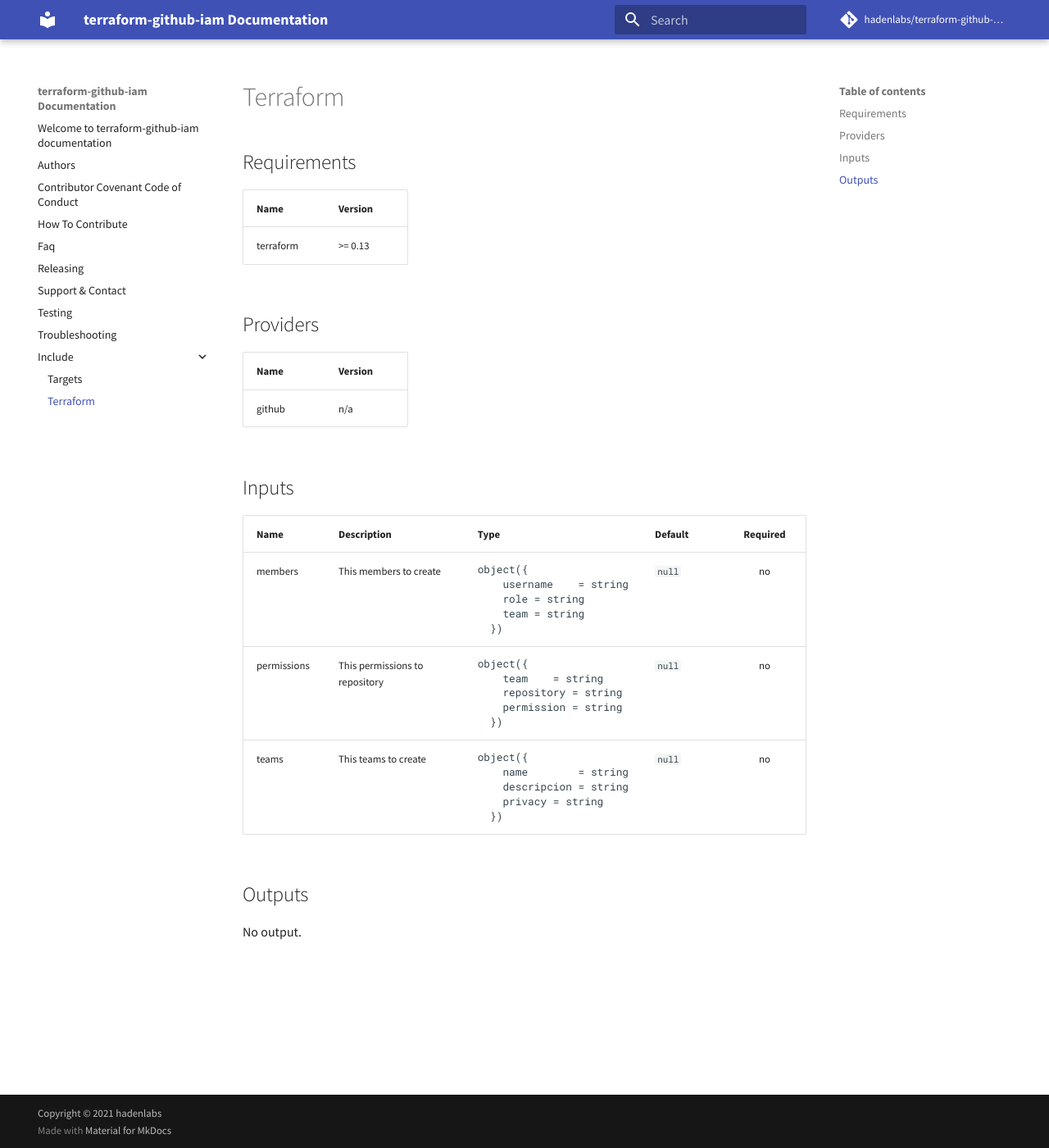
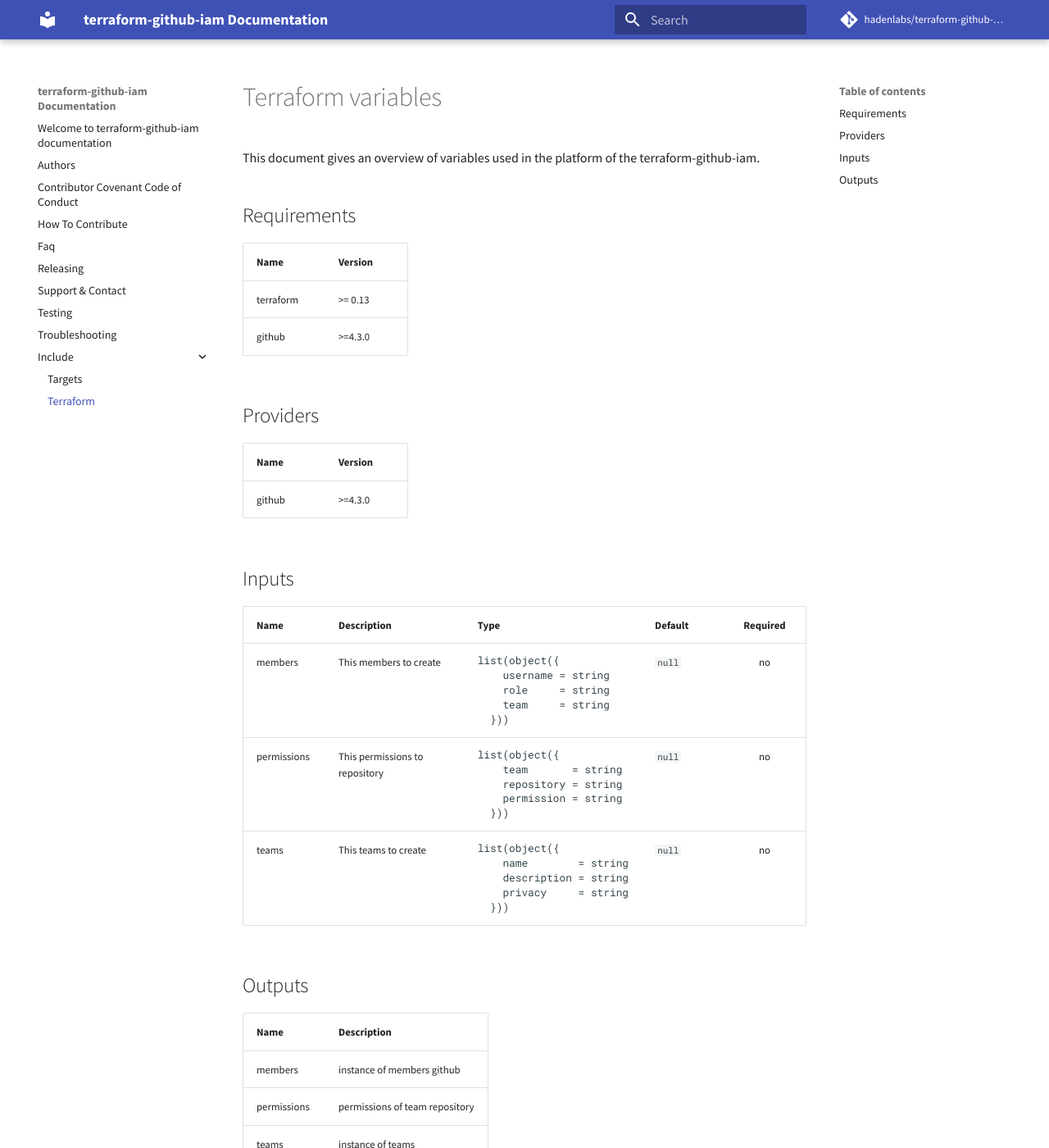
Before and after one commit to hadenlabs/terraform-github-iam, an MkDocs documentation site: the page built from docs/include/terraform.md, in a window 1280 px wide and 1400 px high. Shown: the whole window at 82% size. Built offline with MkDocs 1.6.1 and Material for MkDocs 9.7.7, drawn with Linux system fonts in a browser that asks for light colours; comment, search, counter and statistics services are not loaded.

```diff
--- a/docs/include/terraform.md
+++ b/docs/include/terraform.md
@@ -1,23 +1,31 @@
+<!-- DO NOT EDIT. THIS FILE IS GENERATED BY THE MAKEFILE. -->
+# Terraform variables
+This document gives an overview of variables used in the platform of the terraform-github-iam.
 ## Requirements
 
 | Name | Version |
 |------|---------|
 | terraform | >= 0.13 |
+| github | >=4.3.0 |
 
 ## Providers
 
 | Name | Version |
 |------|---------|
-| github | n/a |
+| github | >=4.3.0 |
 
 ## Inputs
 
 | Name | Description | Type | Default | Required |
 |------|-------------|------|---------|:--------:|
-| members | This members to create | <pre>object({<br>    username    = string<br>    role = string<br>    team = string<br>  })</pre> | `null` | no |
-| permissions | This permissions to repository | <pre>object({<br>    team    = string<br>    repository = string<br>    permission = string<br>  })</pre> | `null` | no |
-| teams | This teams to create | <pre>object({<br>    name        = string<br>    descripcion = string<br>    privacy = string<br>  })</pre> | `null` | no |
+| members | This members to create | <pre>list(object({<br>    username = string<br>    role     = string<br>    team     = string<br>  }))</pre> | `null` | no |
+| permissions | This permissions to repository | <pre>list(object({<br>    team       = string<br>    repository = string<br>    permission = string<br>  }))</pre> | `null` | no |
+| teams | This teams to create | <pre>list(object({<br>    name        = string<br>    description = string<br>    privacy     = string<br>  }))</pre> | `null` | no |
 
 ## Outputs
 
-No output.
+| Name | Description |
+|------|-------------|
+| members | instance of members github |
+| permissions | permissions of team repository |
+| teams | instance of teams |
--- a/package.json
+++ b/package.json
@@ -1,6 +1,6 @@
 {
   "name": "@hadenlabs/terraform-github-iam",
-  "version": "0.0.0",
+  "version": "0.1.0",
   "description": "terraform-github-iam for hadenlabs",
   "repository": "ssh://git@github.com/hadenlabs/terraform-github-iam.git",
   "author": "Luis Mayta <slovacus@gmail.com>",
```
Also changed, not shown: README.md (+63 -19 lines), setup.cfg (+4 -4 lines), 2 other files.
